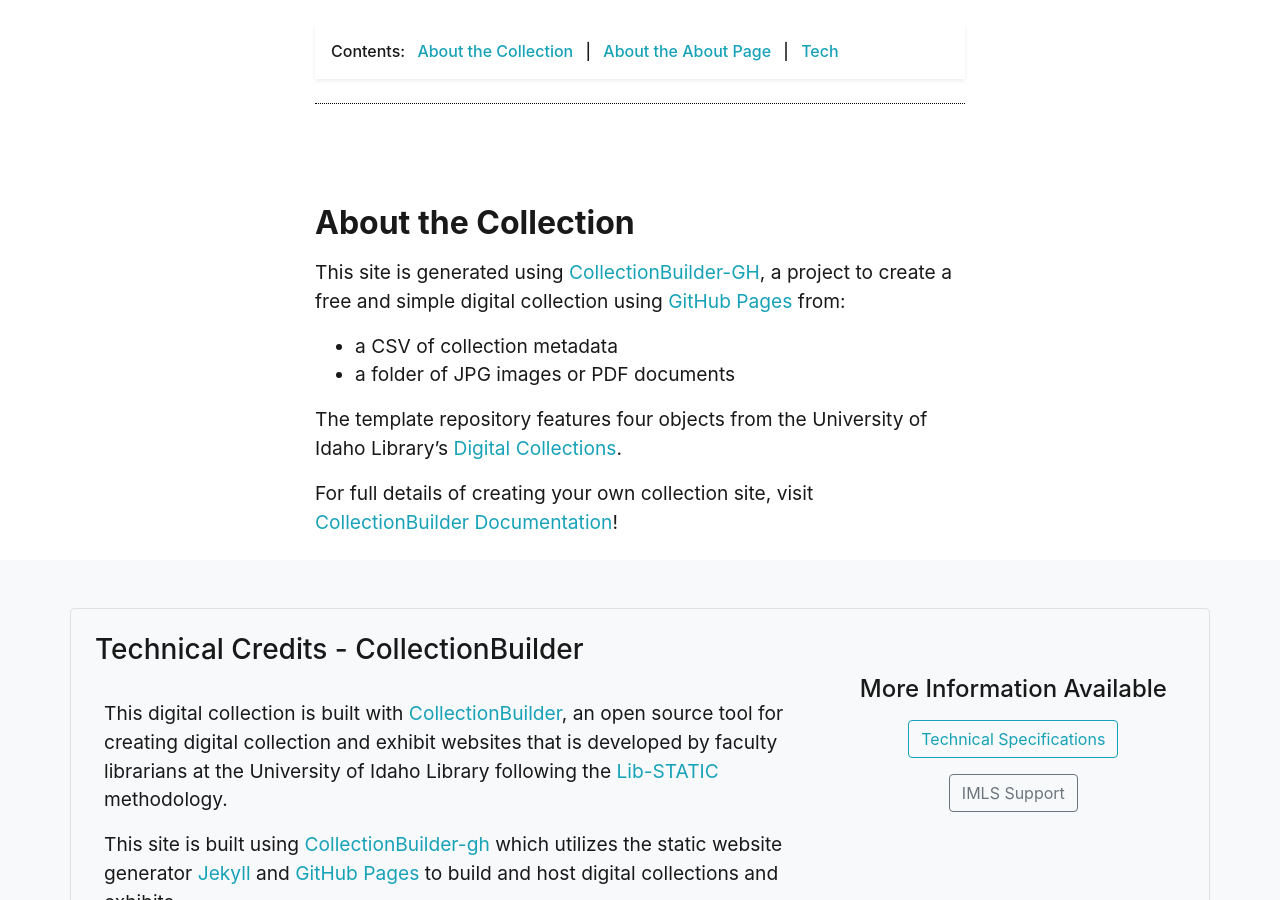
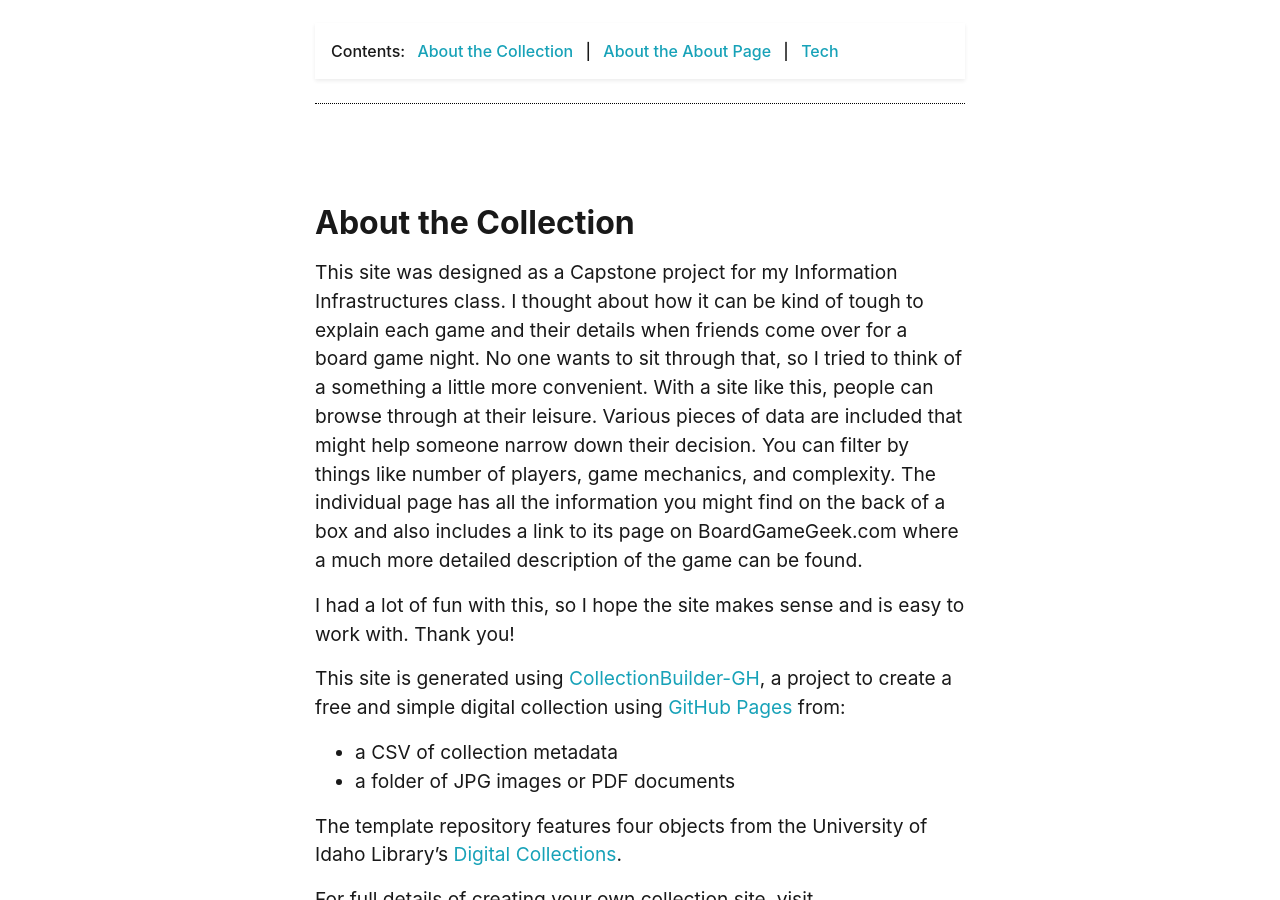
Before and after one commit to samsnwilson/Board-Games, a Jekyll site: the page built from pages/about.md, in a window 1280 px wide and 900 px high, scrolled down 469 px. Built offline with Jekyll 4.4.1, drawn with Linux system fonts in a browser that asks for light colours.

Commit message:
Update about.md

```diff
--- a/pages/about.md
+++ b/pages/about.md
@@ -14,6 +14,10 @@
 
 ## About the Collection
 
+This site was designed as a Capstone project for my Information Infrastructures class. I thought about how it can be kind of tough to explain each game and their details when friends come over for a board game night. No one wants to sit through that, so I tried to think of a something a little more convenient. With a site like this, people can browse through at their leisure. Various pieces of data are included that might help someone narrow down their decision. You can filter by things like number of players, game mechanics, and complexity. The individual page has all the information you might find on the back of a box and also includes a link to its page on BoardGameGeek.com where a much more detailed description of the game can be found.
+
+I had a lot of fun with this, so I hope the site makes sense and is easy to work with. Thank you!
+
 This site is generated using [CollectionBuilder-GH](https://collectionbuilding.github.io/gh/), a project to create a free and simple digital collection using [GitHub Pages](https://pages.github.com/) from:
 
 - a CSV of collection metadata
```
